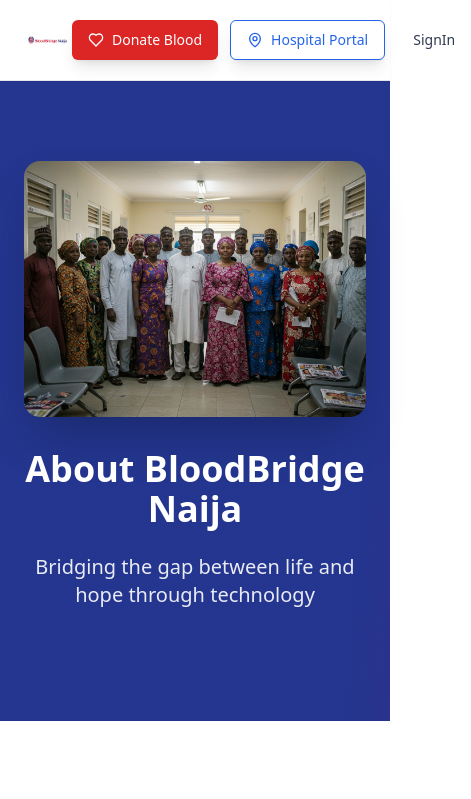
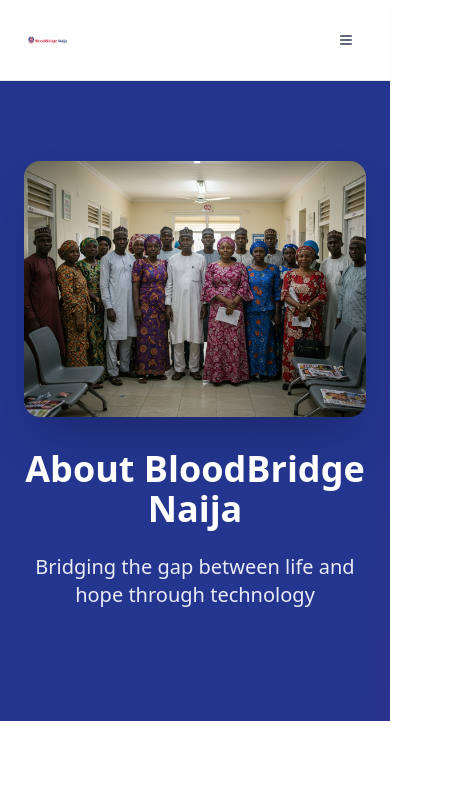
Before and after one commit to Bigdee001-dev/blood-bridge, a React (Vite) app: page /about in a window 390 px wide. Shown: the top 799 px of the page, 471 px wide, since content can reach past the window. Built offline with nearby package versions, Linux system fonts and the light colour scheme.

Commit message:
Refactor navigation for mobile

```diff
--- a/src/pages/About.tsx
+++ b/src/pages/About.tsx
@@ -1,8 +1,9 @@
 
 import { Button } from "@/components/ui/button";
 import { Card, CardContent } from "@/components/ui/card";
+import { Sheet, SheetContent, SheetTrigger } from "@/components/ui/sheet";
 import { Link } from "react-router-dom";
-import { Heart, Users, MapPin, Shield, Target, Eye, CheckCircle } from "lucide-react";
+import { Heart, Users, MapPin, Shield, Target, Eye, CheckCircle, Menu } from "lucide-react";
 
 const About = () => {
   return (
@@ -35,25 +36,34 @@ const About = () => {
           </Link>
         </div>
 
-        <div className="flex items-center gap-3">
-          <Link to="/donor-signup">
-            <Button className="bg-red-600 hover:bg-red-700 text-white shadow-lg hover:shadow-xl transition-all duration-300 flex items-center gap-2">
+        <Sheet>
+          <SheetTrigger asChild>
+            <Button variant="ghost" size="icon">
+              <Menu className="h-6 w-6" />
+            </Button>
+          </SheetTrigger>
+          <SheetContent side="right" className="w-[300px] sm:w-[400px]">
+            <div className="flex flex-col gap-4 mt-8">
+              <Link to="/donor-signup" className="w-full">
+                <Button className="w-full bg-red-600 hover:bg-red-700 text-white shadow-lg hover:shadow-xl transition-all duration-300 flex items-center gap-2">
                   <Heart className="w-4 h-4" />
-              Donate Blood
+                  Donor Portal
                 </Button>
               </Link>
-          <Link to="/hospital-signup">
-            <Button variant="outline" className="border-blue-600 text-blue-600 hover:bg-blue-600 hover:text-white shadow-lg hover:shadow-xl transition-all duration-300 flex items-center gap-2">
+              <Link to="/hospital-signup" className="w-full">
+                <Button variant="outline" className="w-full border-blue-600 text-blue-600 hover:bg-blue-600 hover:text-white shadow-lg hover:shadow-xl transition-all duration-300 flex items-center gap-2">
                   <MapPin className="w-4 h-4" />
                   Hospital Portal
                 </Button>
               </Link>
-          <Link to="/signin">
-            <Button variant="ghost" className="text-foreground hover:bg-muted">
+              <Link to="/signin" className="w-full">
+                <Button variant="ghost" className="w-full text-foreground hover:bg-muted">
                   SignIn
                 </Button>
               </Link>
             </div>
+          </SheetContent>
+        </Sheet>
       </nav>
 
       {/* Hero Section */}
```
Lines whose indentation alone changed are shown as unchanged.
